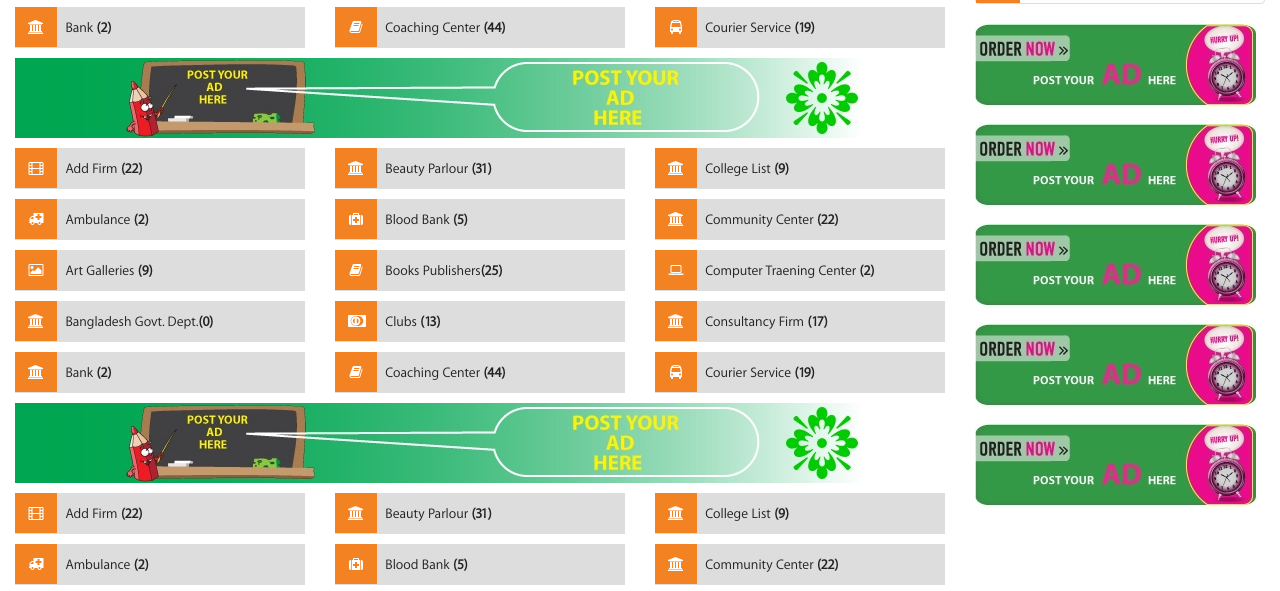
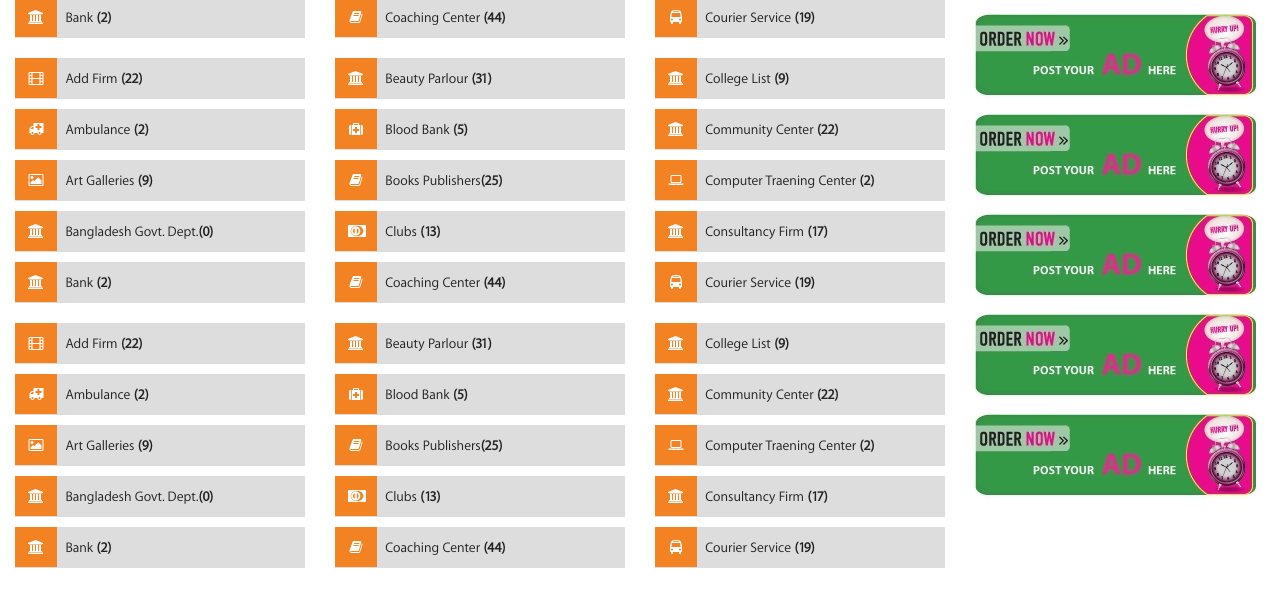
Before and after one commit to getcoderzone/needs2da, a plain HTML site: page index.html in a window 1280 px wide. Shown: the part 1043-1634 px from the top of the page. Drawn offline with Linux system fonts and the light colour scheme.

Commit message:
Remove Category Section Banner Image

```diff
--- a/css/style.css
+++ b/css/style.css
@@ -31,9 +31,8 @@ body{
   transition: all 0.2s ease-in-out 0s;
 }
 header .main-header {
-	margin: 15px 0;
+	margin: 10px 0;
 	border-bottom: 1px solid #ddd;
-	margin: 15px 0;
 	padding-bottom: 10px;
 }
 .aToz-filter {
--- a/index.html
+++ b/index.html
@@ -370,13 +370,6 @@
             </div>
           </div> <!-- End Row -->
           <div class="row">
-            <div class="col-md-12">
-              <div class="category-banner-add">
-                <a href="#"><img class="img-responsive" src="images/20150314121443Full.jpg" alt=""></a>
-              </div>
-            </div>
-          </div><!-- End Row -->
-          <div class="row">
             <div class="category-list col-lg-4 col-md-4 col-sm-6">
               <ul>
                 <li>
@@ -433,13 +426,6 @@
                   <a href="#"><i class="fa fa-bus"></i> Courier Service <strong>(19)</strong></a>
                 </li>
               </ul>
-            </div>
-          </div><!-- End Row -->
-          <div class="row">
-            <div class="col-md-12">
-              <div class="category-banner-add">
-                <a href="#"><img class="img-responsive" src="images/20150314121443Full.jpg" alt=""></a>
-              </div>
             </div>
           </div><!-- End Row -->
           <div class="row">
```
